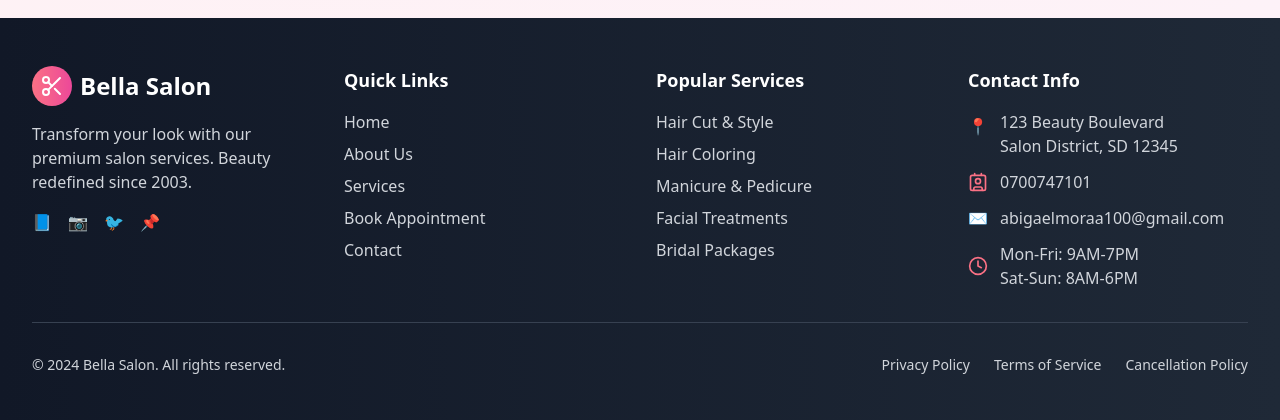
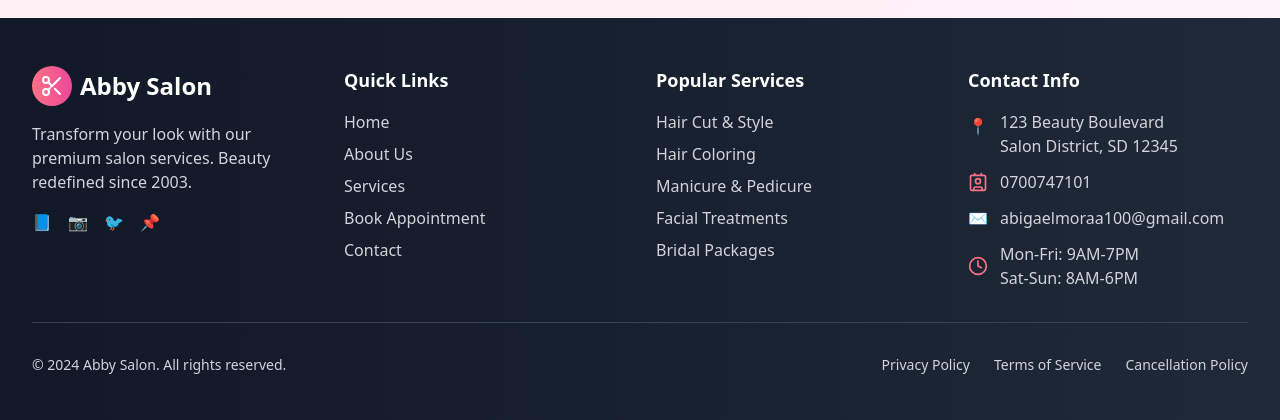
Before and after one commit to Abigaelmoraa/my-salon-website, a React (Vite) app: page /payment in a window 1280 px wide. Shown: the part 1194-1614 px from the top of the page. Built offline with nearby package versions, Linux system fonts and the light colour scheme.

Commit message:
Change salon name in contact page
Update the salon name from "Bella Salon" to "Abby Salon" on the contact page.

```diff
--- a/src/components/Footer.tsx
+++ b/src/components/Footer.tsx
@@ -14,7 +14,7 @@ const Footer = () => {
               <div className="bg-gradient-to-r from-rose-400 to-pink-500 p-2 rounded-full">
                 <Scissors className="h-6 w-6 text-white" />
               </div>
-              <span className="text-2xl font-bold">Bella Salon</span>
+              <span className="text-2xl font-bold">Abby Salon</span>
             </Link>
             <p className="text-gray-300 mb-4">
               Transform your look with our premium salon services. Beauty redefined since 2003.
@@ -84,7 +84,7 @@ const Footer = () => {
         <div className="border-t border-gray-700 mt-8 pt-8">
           <div className="flex flex-col md:flex-row justify-between items-center">
             <p className="text-gray-300 text-sm">
-              © 2024 Bella Salon. All rights reserved.
+              © 2024 Abby Salon. All rights reserved.
             </p>
             <div className="flex space-x-6 mt-4 md:mt-0">
               <a href="#" className="text-gray-300 hover:text-rose-400 text-sm transition-colors">Privacy Policy</a>
```
